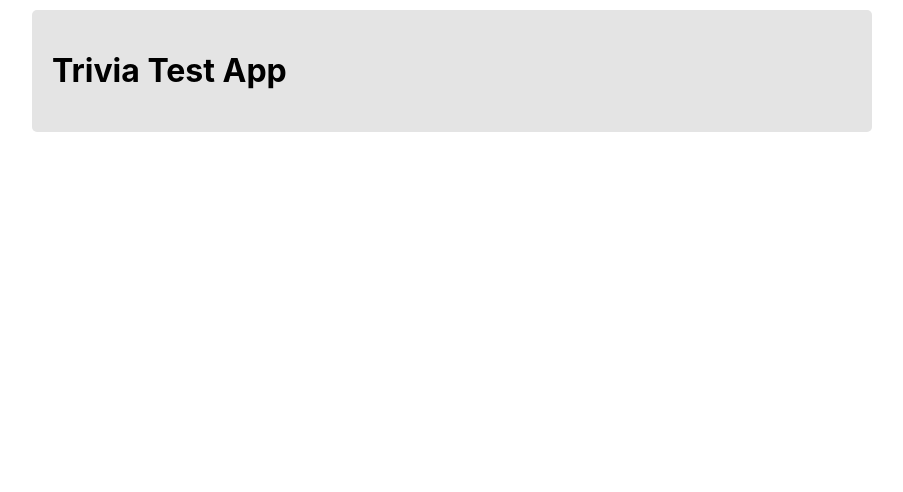
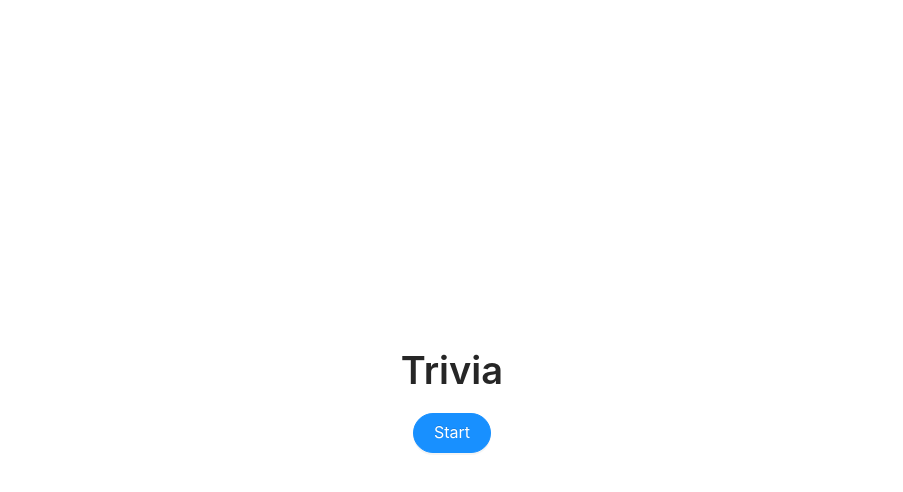
Before and after one commit to agegorin/trivia, a React (Create React App) app: page / in a window 1280 px wide. Shown: the top 492 px of the page, without its empty margins (188-1091 px from the left). Built offline with nearby package versions, Linux system fonts and the light colour scheme; the HTML template or start-up script is replaced by a standard one.

Commit message:
add welcome screen

```diff
--- a/src/App.css
+++ b/src/App.css
@@ -1,8 +1,8 @@
 .App {
   min-width: 300px;
-  max-width: 800px;
-  margin: 10px auto;
-  background: rgb(228, 228, 228);
-  padding: 20px;
-  border-radius: 5px;
+  max-width: 600px;
+  min-height: 100vh;
+  margin: 0 auto;
+  box-sizing: border-box;
+  padding: 1rem;
 }
--- a/src/App.tsx
+++ b/src/App.tsx
@@ -1,11 +1,26 @@
 import React from 'react';
+import 'antd/dist/antd.css';
 
 import './App.css';
 
+import Welcome from './Welcome/Welcome';
+
+enum TriviaStates {
+  WELCOME,
+  SELECTTHEME,
+  CLUE,
+  RESULTS,
+  ERROR
+}
+
 function App() {
+
+  let currentState: TriviaStates = TriviaStates.WELCOME;
+
   return (
     <div className="App">
-      <h1>Trivia Test App</h1>
+      {currentState === TriviaStates.WELCOME && <Welcome />}
+
     </div>
   );
 }
--- /dev/null
+++ b/src/Welcome/Welcome.css
@@ -0,0 +1,9 @@
+.Welcome {
+  width: 100%;
+  height: calc(100vh - 2rem);
+
+  display: flex;
+  flex-direction: column;
+  align-items: center;
+  justify-content: center;
+}
--- /dev/null
+++ b/src/Welcome/Welcome.tsx
@@ -0,0 +1,15 @@
+import Space from "antd/lib/space";
+import Title from "antd/lib/typography/Title";
+import Button from "antd/lib/button";
+
+import "./Welcome.css";
+
+const Welcome = () => {
+
+  return <div className="Welcome">
+      <Title>Trivia</Title>
+      <Button type="primary" size="large" shape="round">Start</Button>
+  </div>
+}
+
+export default Welcome;
--- a/src/index.css
+++ b/src/index.css
@@ -1,13 +1,7 @@
 body {
   margin: 0;
-  font-family: -apple-system, BlinkMacSystemFont, 'Segoe UI', 'Roboto', 'Oxygen',
-    'Ubuntu', 'Cantarell', 'Fira Sans', 'Droid Sans', 'Helvetica Neue',
-    sans-serif;
   -webkit-font-smoothing: antialiased;
   -moz-osx-font-smoothing: grayscale;
+
+  background: rgb(240, 255, 253);
 }
-
-code {
-  font-family: source-code-pro, Menlo, Monaco, Consolas, 'Courier New',
-    monospace;
-}
```
